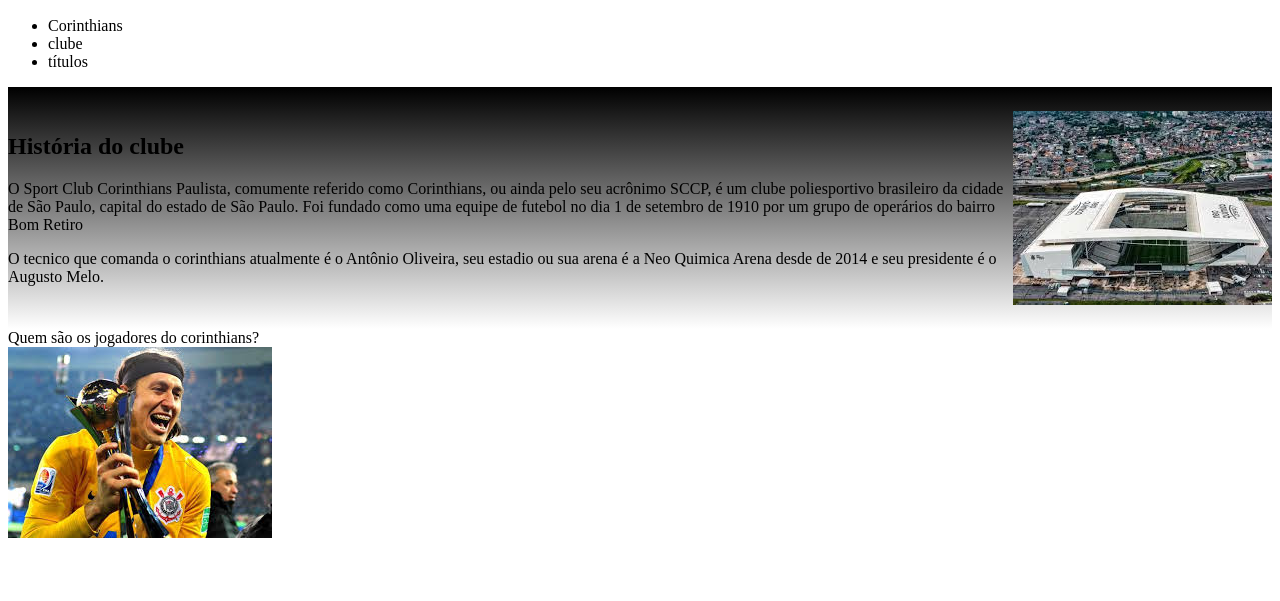
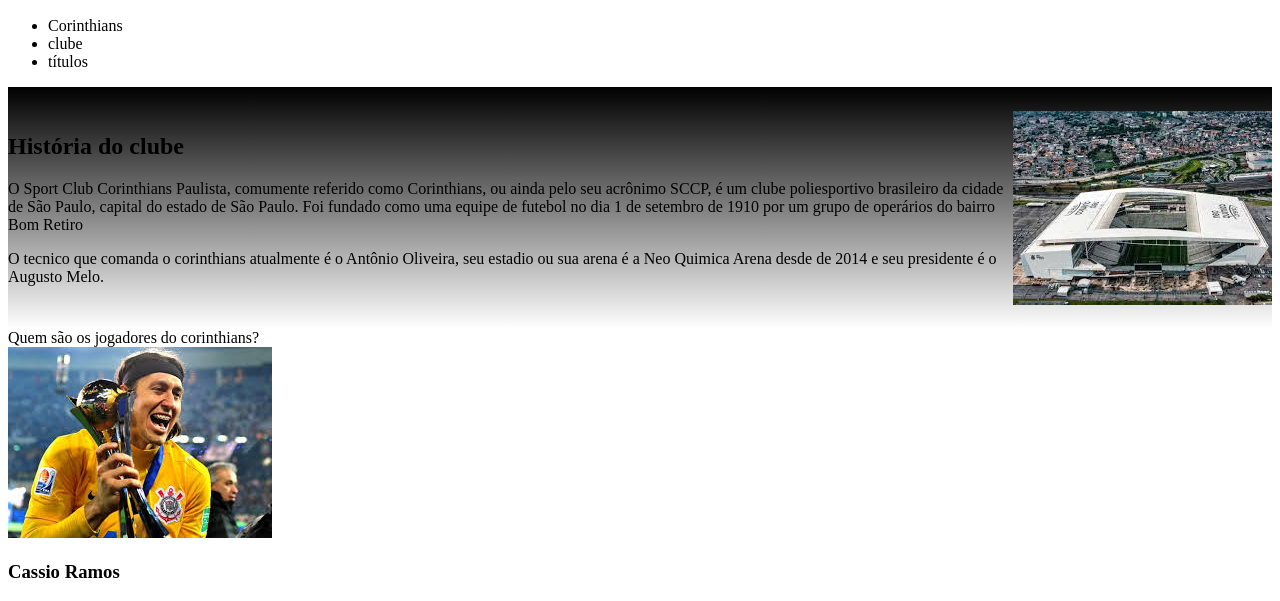
Before and after one commit to joaocduque/siteescola., a plain HTML site: page index.html in a window 1280 px wide. Shown: the part 308-909 px from the top of the page. Before the commit the page ends 858 px from the top, so only its background shows below. Drawn offline with Linux system fonts and the light colour scheme.

```diff
--- a/index.html
+++ b/index.html
@@ -29,7 +29,8 @@
   <div class="jogadores-todos">
   <span></span>
   <div class="jogador-div">
-    <img class="jogador-imagem" src="img/cassio.jpeg">
+    <img class="jogador-imagem" src="img/cassio.jpeg" atl="cassio ramos">
+    <h3 class="jogador-nome">Cassio Ramos</h3>
 </body>
 
 <html>
```
